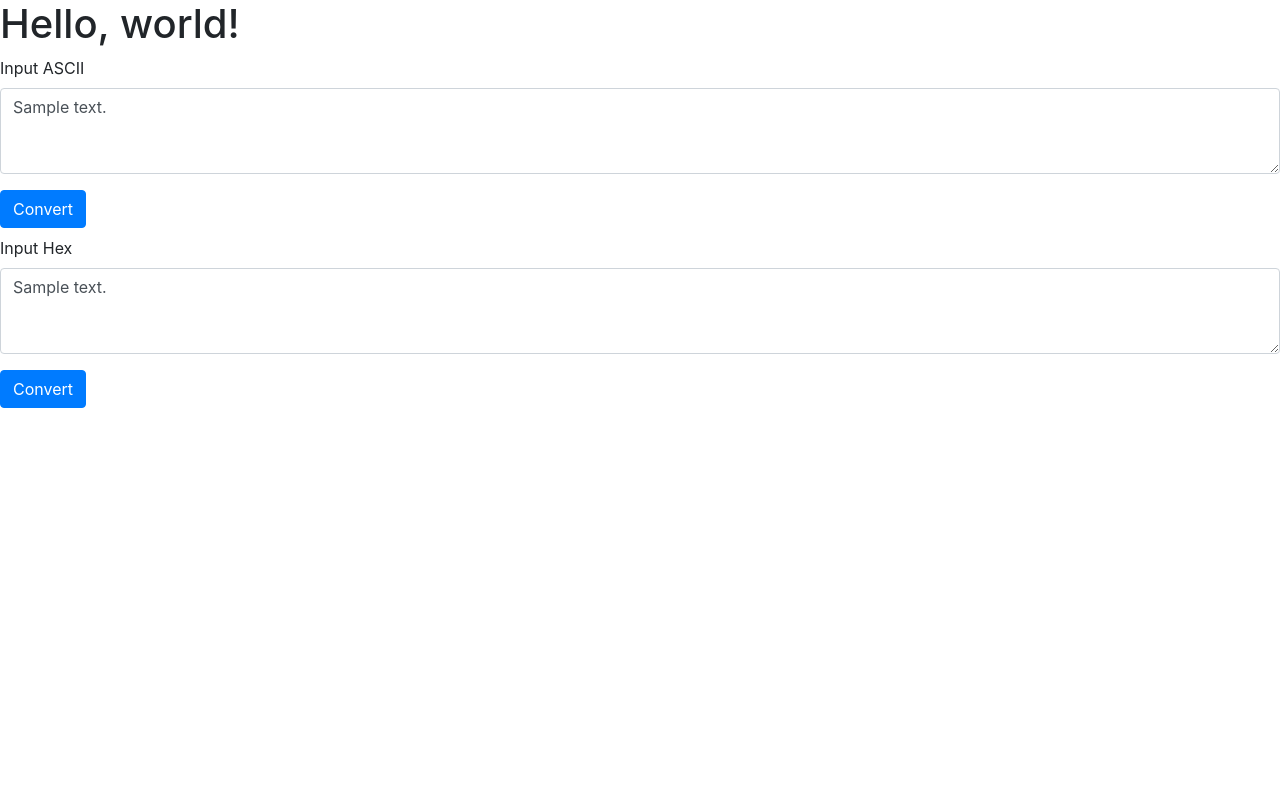
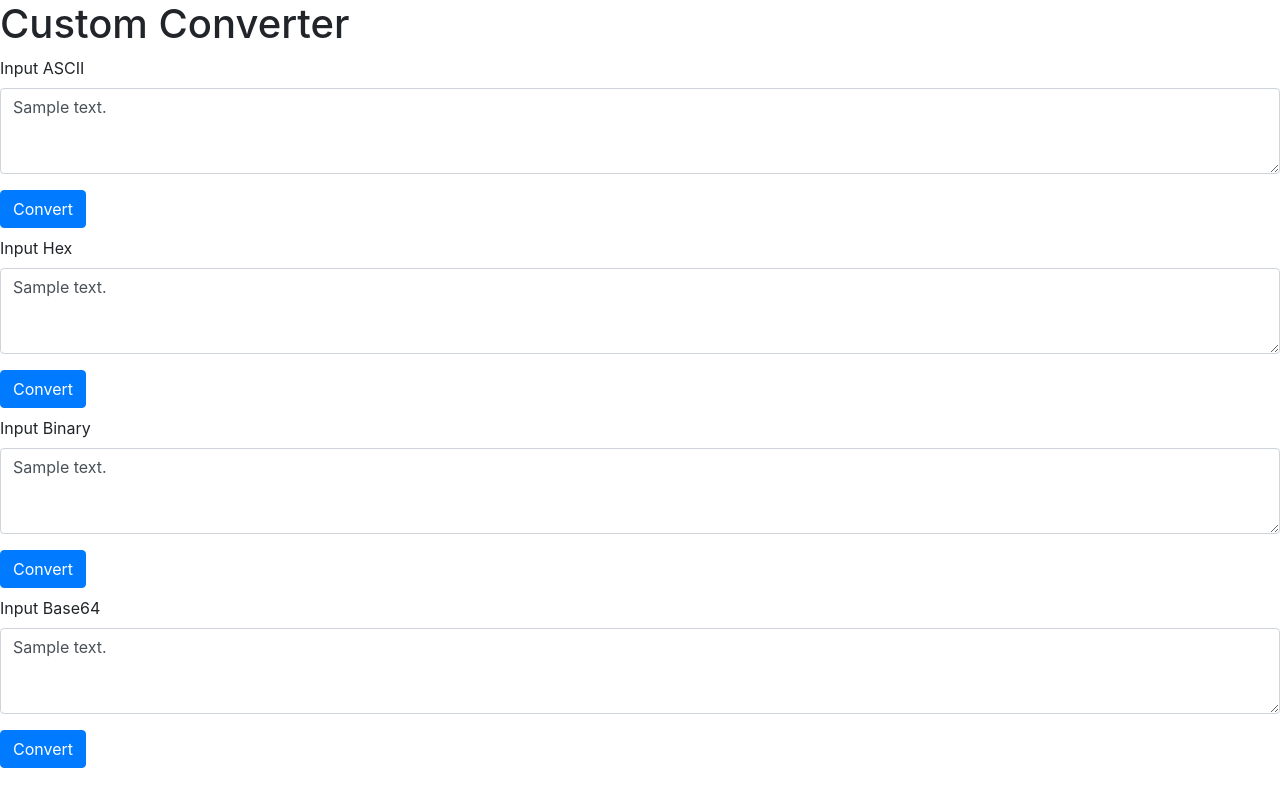
Before and after one commit to nadrojisk/flask-convert, a Flask app: template src/templates/index.html in a window 1280 px wide. Run offline with Flask 2, Linux system fonts and the light colour scheme; the template is opened without the code that fills it: most values are stand-ins (such as "Sample title", 1, 10 or a date in 2020); some libraries are stand-ins or nearby versions.

Commit message:
Added in binary and b64 conversion

```diff
--- a/src/app.py
+++ b/src/app.py
@@ -1,3 +1,5 @@
+import codecs
+import base64
 from flask import Flask, render_template, request
 app = Flask(__name__)
 
@@ -13,27 +15,64 @@ def encrypt():
     hex_text = ''
     ascii_text = ''
     if 'ascii' in request.form:
-        conversion = 'ascii'
-        text = request.form[f'{conversion}_text']
-        ascii_text = text
+        input_type = 'ascii'
     elif 'hex' in request.form:
-        conversion = 'hex'
-        text = request.form[f'{conversion}_text']
-        hex_text = text
+        input_type = 'hex'
+    elif 'bin' in request.form:
+        input_type = 'bin'
+    elif 'b64' in request.form:
+        input_type = 'b64'
+    input_text = request.form[f'{input_type}_text']
+    # first convert from input to hex
+    text = input_to_hex(input_text, input_type)
+    # convert to all other outputs
+    ascii_text = ascii_conversion(text)
+    hex_text = text
+    bin_text = bin_conversion(text)
+    b64_text = base64_conversion(text)
 
-    output = globals()[f"{conversion}_conversion"](request.form, text)
-    # output = hex_conversion(request.form, text)
-    if hex_text == '':
-        hex_text = output
-    elif ascii_text == '':
-        ascii_text = output
-
-    return render_template('index.html', ascii_text=ascii_text, hex_text=hex_text, x='test')
+    return render_template('index.html', ascii_text=ascii_text, hex_text=hex_text, bin_text=bin_text, b64_text=b64_text)
 
 # TODO: cant handle newline characters
 
 
-def hex_conversion(form, text):
+def input_to_hex(input_text, input_type):
+    if input_type == "hex":
+        return input_text
+    elif input_type == "bin":
+        text = input_text.split(' ')
+        output = ''
+        for x in text:
+            try:
+                output += hex(int(x, 2)) + " "
+            except ValueError:
+                continue
+        return output
+    elif input_type == "ascii":
+        output = ''
+        for x in input_text:
+            output += hex(ord(x)) + " "
+        return output
+    elif input_type == "b64":
+        output = base64.b64decode(input_text)
+        for x in output:
+            output += hex(ord(x)) + " "
+        return output
+
+
+def hex_to_hexstream(text):
+    text = text.replace('0x', '').replace(' ', '')
+    return text
+
+
+def base64_conversion(text):
+    text = hex_to_hexstream(text)
+    output = codecs.encode(codecs.decode(text, 'hex'),
+                           'base64').decode().replace('\n', '')
+    return output
+
+
+def ascii_conversion(text):
     text = text.split(' ')
     output = ''
     for x in text:
@@ -44,10 +83,14 @@ def hex_conversion(form, text):
     return output
 
 
-def ascii_conversion(form, text):
+def bin_conversion(text):
     output = ''
+    text = text.split(' ')
     for x in text:
-        output += hex(ord(x)) + " "
+        try:
+            output += bin(int(x, 16)) + " "
+        except ValueError:
+            continue
     return output
 
 
--- a/src/templates/index.html
+++ b/src/templates/index.html
@@ -10,33 +10,52 @@
     <link rel="stylesheet" href="https://maxcdn.bootstrapcdn.com/bootstrap/4.0.0/css/bootstrap.min.css"
         integrity="sha384-Gn5384xqQ1aoWXA+058RXPxPg6fy4IWvTNh0E263XmFcJlSAwiGgFAW/dAiS6JXm" crossorigin="anonymous">
 
-    <title>Hello, world!</title>
+    <title>Custom Converter</title>
 </head>
 
 <body>
 
-    <h1>Hello, world!</h1>
+    <h1>Custom Converter</h1>
     <form id="convert" method="post">
+
         <div class="form-group">
             <label for="ascii_text">Input ASCII</label>
-            <textarea class="form-control" id="ascii_text" name="ascii_text" rows="3" value={{ ascii_text }}></textarea>
-
+            <textarea class="form-control" id="ascii_text" name="ascii_text" rows="3"></textarea>
         </div>
         <button type="submit" class="btn btn-primary mb-2" id="ascii_convert" name="ascii">Convert</button>
+
         <div class="form-group">
             <label for="hex_text">Input Hex</label>
-            <textarea class="form-control" id="hex_text" name="hex_text" rows="3" value="{{ hex_text }}""></textarea>
+            <textarea class="form-control" id="hex_text" name="hex_text" rows="3"></textarea>
         </div>
+        <button type=" submit" class="btn btn-primary mb-2" id="hex_convert" name="hex">Convert</button>
 
-        <button type=" submit" class="btn btn-primary mb-2" id="hex_convert" name="hex">Convert</button>
+        <div class="form-group">
+            <label for="bin_text">Input Binary</label>
+            <textarea class="form-control" id="bin_text" name="bin_text" rows="3"></textarea>
+        </div>
+        <button type=" submit" class="btn btn-primary mb-2" id="bin_convert" name="bin">Convert</button>
+
+        <div class="form-group">
+            <label for="b64_text">Input Base64</label>
+            <textarea class="form-control" id="b64_text" name="b64_text" rows="3"></textarea>
+        </div>
+        <button type=" submit" class="btn btn-primary mb-2" id="b64_convert" name="b64">Convert</button>
 
     </form>
     <script type="text/javascript">
 
         var ascii_el = document.getElementById("ascii_text");
+        ascii_el.value = '{{ascii_text}}'
+
         var hex_el = document.getElementById("hex_text");
-        ascii_el.value = '{{ascii_text}}'
         hex_el.value = '{{hex_text}}'
+
+        var bin_el = document.getElementById("bin_text");
+        bin_el.value = '{{bin_text}}'
+
+        var b64_el = document.getElementById("b64_text");
+        b64_el.value = '{{b64_text}}'
 
     </script>
 
```
